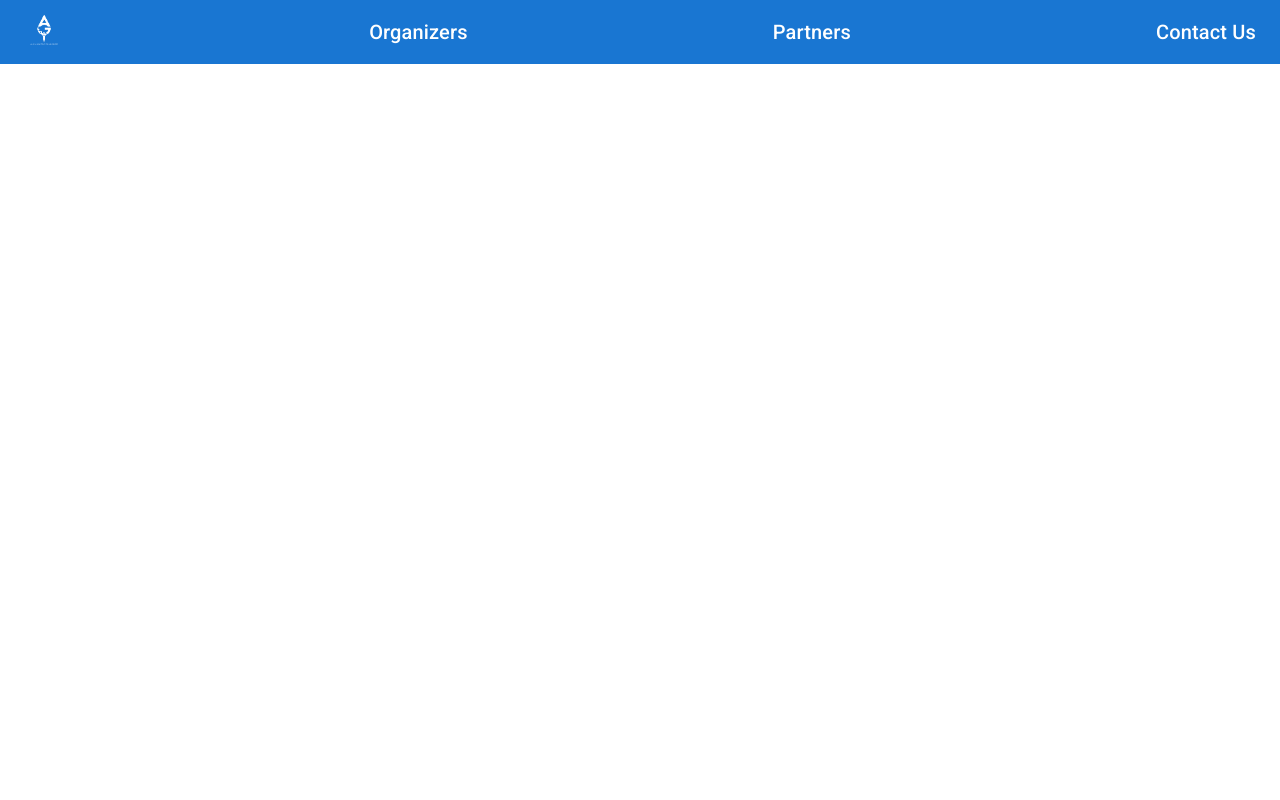
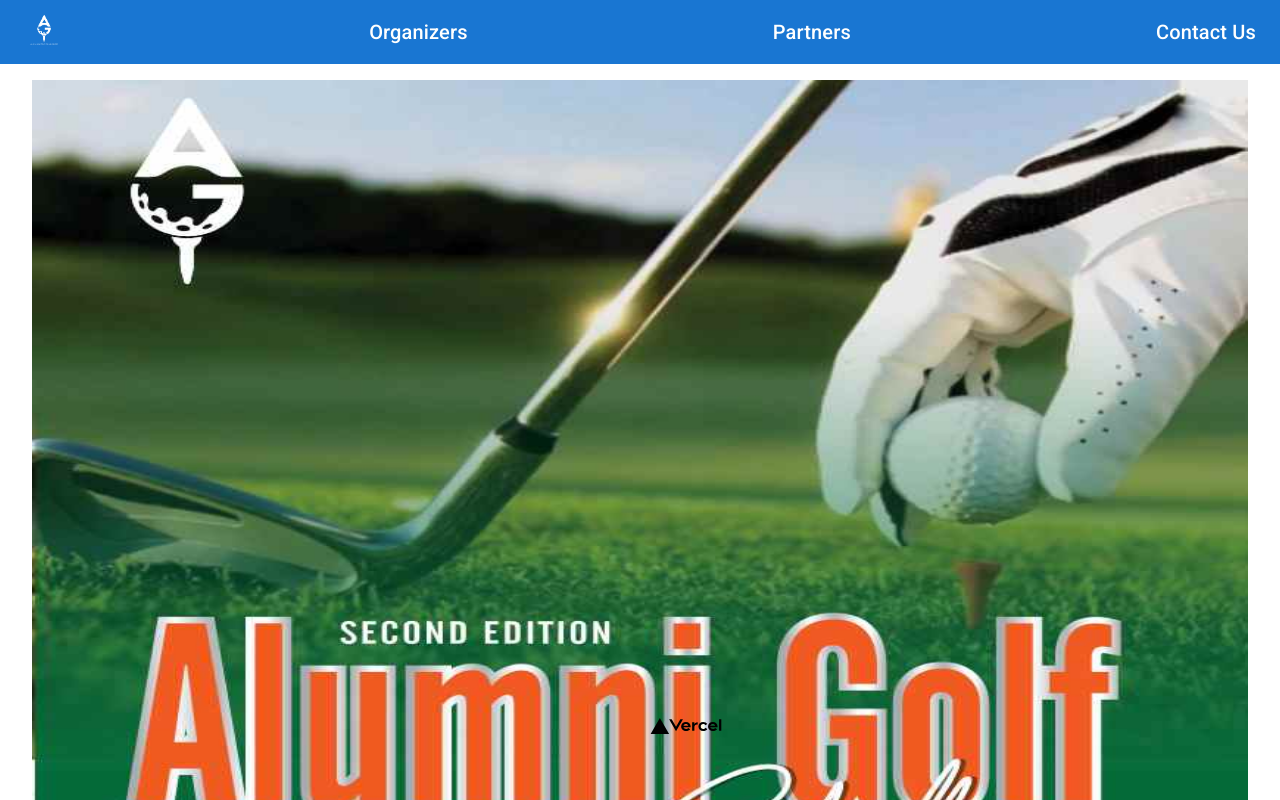
Before and after one commit to riviatechs/alumni-challenge, a Next.js app: page / in a window 1280 px wide. Shown: the top 800 px of the page. Built offline with nearby package versions, Linux system fonts and the light colour scheme.

Commit message:
Add Poster section

```diff
--- a/components/MyNavigationBar.js
+++ b/components/MyNavigationBar.js
@@ -11,7 +11,7 @@ import { Typography } from "@mui/material"
 
 export default function MyNavigationBar(props) {
   return (
-    <nav className={styles.nav}>
+    <nav className={styles.navigationBar}>
       <ElevationScroll {...props}>
         <AppBar>
           <Toolbar className={styles.appBar}>
--- a/components/Poster.js
+++ b/components/Poster.js
@@ -1,13 +1,15 @@
 import golfPoster from "../public/golf-poster.jpg"
 import Image from "next/image"
+import styles from "../styles/components/Poster.module.css"
 
 export default function Poster(props) {
   return (
-    <div>
+    <div className={styles.poster}>
       <Image
         src={golfPoster}
-        height={1170}
-        width={830}
+        height={400}
+        width={400}
+        layout={"responsive"}
         alt="Alumni Challenge Poster"
       />
     </div>
--- a/pages/index.js
+++ b/pages/index.js
@@ -20,7 +20,7 @@ export default function Home() {
 
         <MyNavigationBar />
 
-        <main className={styles.main}></main>
+        <main></main>
 
         <Poster />
 
--- a/styles/components/MyNavigationBar.module.css
+++ b/styles/components/MyNavigationBar.module.css
@@ -1,3 +1,6 @@
+.navigationBar {
+  padding-bottom: 5rem;
+}
 .appBar {
   display: flex;
   flex-direction: row;
--- /dev/null
+++ b/styles/components/Poster.module.css
@@ -0,0 +1,4 @@
+.poster {
+  width: 75;
+  height: 75vh;
+}
```
Also changed, not shown: public/sponsers.jpg (added).
